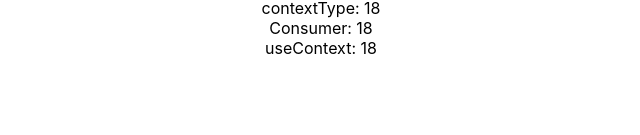
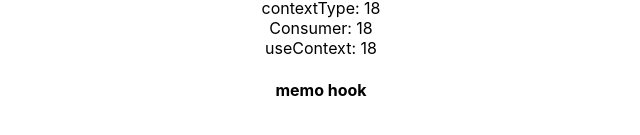
Before and after one commit to lz82/train-ticket, a React (Create React App) app: page / in a window 1280 px wide. Shown: the part 1112-1247 px from the top of the page, without its empty margins (319-959 px from the left). Before the commit the page ends 1220 px from the top, so only its background shows below. Built offline with nearby package versions, Linux system fonts and the light colour scheme.

Commit message:
:construction: init memo hook

```diff
--- a/src/app.jsx
+++ b/src/app.jsx
@@ -9,6 +9,7 @@ import Memo from './pages/memo'
 import StateHook from './pages/state-hook'
 import EffectHook from './pages/effect-hook'
 import ContextHook from './pages/context-hook'
+import MemoHook from './pages/memo-hook'
 
 import ErrorPage from './pages/error'
 
@@ -43,6 +44,8 @@ class App extends Component {
         <EffectHook />
 
         <ContextHook />
+
+        <MemoHook />
       </div>
     )
   }
--- /dev/null
+++ b/src/pages/memo-hook/index.jsx
@@ -0,0 +1,13 @@
+import React, { useState } from 'react'
+
+function MemoHook () {
+  const [age, setAge] = useState(18)
+
+  return (
+    <div>
+      <h4>memo hook</h4>
+    </div>
+  )
+}
+
+export default MemoHook
```
